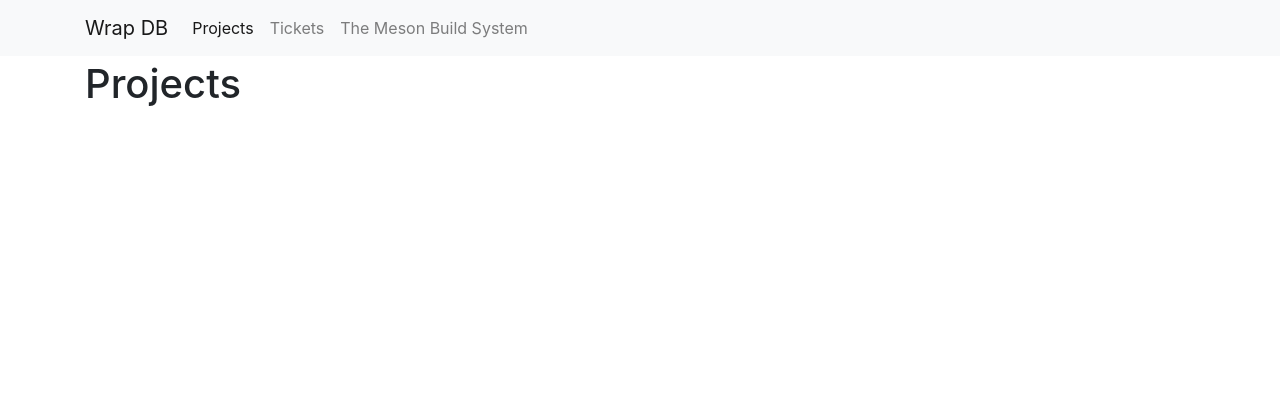
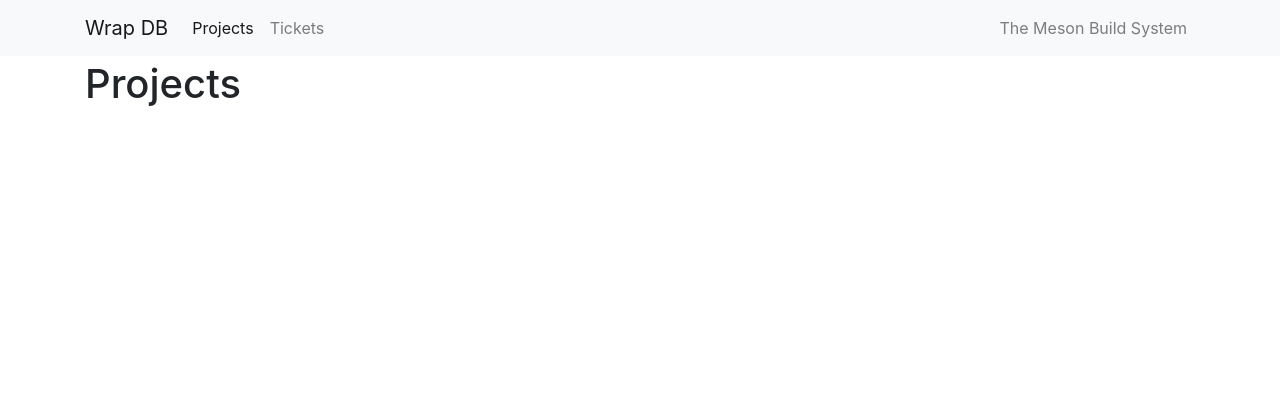
Before and after one commit to mesonbuild/mesonwrap, a Flask app: page / in a window 1280 px wide. Shown: the top 420 px of the page. Run offline with Flask 2, Linux system fonts and the light colour scheme; data that the repository does not hold is empty; some libraries are stand-ins or nearby versions.

Commit message:
Align "The Meson Build System" link to the right
Co-authored-by: Aoife Reilly <aoife.reilly270@gmail.com>

```diff
--- a/wrapweb/templates/layout.html
+++ b/wrapweb/templates/layout.html
@@ -26,11 +26,11 @@
         <a class="navbar-brand" href="/">Wrap DB</a>
         <button class="navbar-toggler"
                 type="button"
-                data-toggle="collapse" data-target="#navbarSupportedContent"
+                data-toggle="collapse" data-target=".mesonwrap-navbar"
                 aria-controls="navbarSupportedContent" aria-expanded="false" aria-label="Toggle navigation">
           <span class="navbar-toggler-icon"></span>
         </button>
-        <div class="collapse navbar-collapse" id="navbarSupportedContent">
+        <div class="navbar-collapse collapse mesonwrap-navbar">
           <ul class="navbar-nav mr-auto">
             <li class="nav-item {% block navbar_projects %}{% endblock %}">
               <a class="nav-link" href="/">Projects</a>
@@ -38,6 +38,10 @@
             <li class="nav-item {% block navbar_tickets %}{% endblock %}">
               <a class="nav-link" href="/tickets">Tickets</a>
             </li>
+          </ul>
+        </div>
+        <div class="navbar-collapse collapse mesonwrap-navbar">
+          <ul class="navbar-nav ml-auto">
             <li class="nav-item">
               <a class="nav-link" href="http://mesonbuild.com">The Meson Build System</a>
             </li>
```
